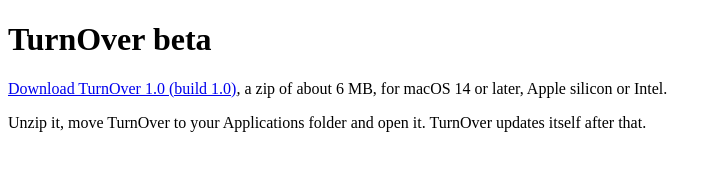
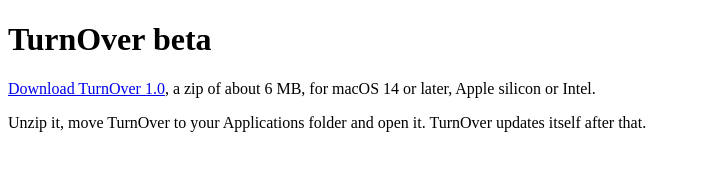
Before and after one commit to Doll-Eye/turnover-updates, a plain HTML site: page index.html in a window 1280 px wide. Shown: the whole page, without its empty margins (0-722 px from the left). Drawn offline with Linux system fonts and the light colour scheme.

Commit message:
Plainer link text

```diff
--- a/index.html
+++ b/index.html
@@ -3,6 +3,6 @@
 <meta name="robots" content="noindex, nofollow"><title>TurnOver beta</title></head>
 <body><main>
 <h1>TurnOver beta</h1>
-<p><a href="TurnOver-1.0-build-1.0.zip">Download TurnOver 1.0 (build 1.0)</a>, a zip of about 6 MB, for macOS 14 or later, Apple silicon or Intel.</p>
+<p><a href="TurnOver-1.0-build-1.0.zip">Download TurnOver 1.0</a>, a zip of about 6 MB, for macOS 14 or later, Apple silicon or Intel.</p>
 <p>Unzip it, move TurnOver to your Applications folder and open it. TurnOver updates itself after that.</p>
 </main></body></html>
```
